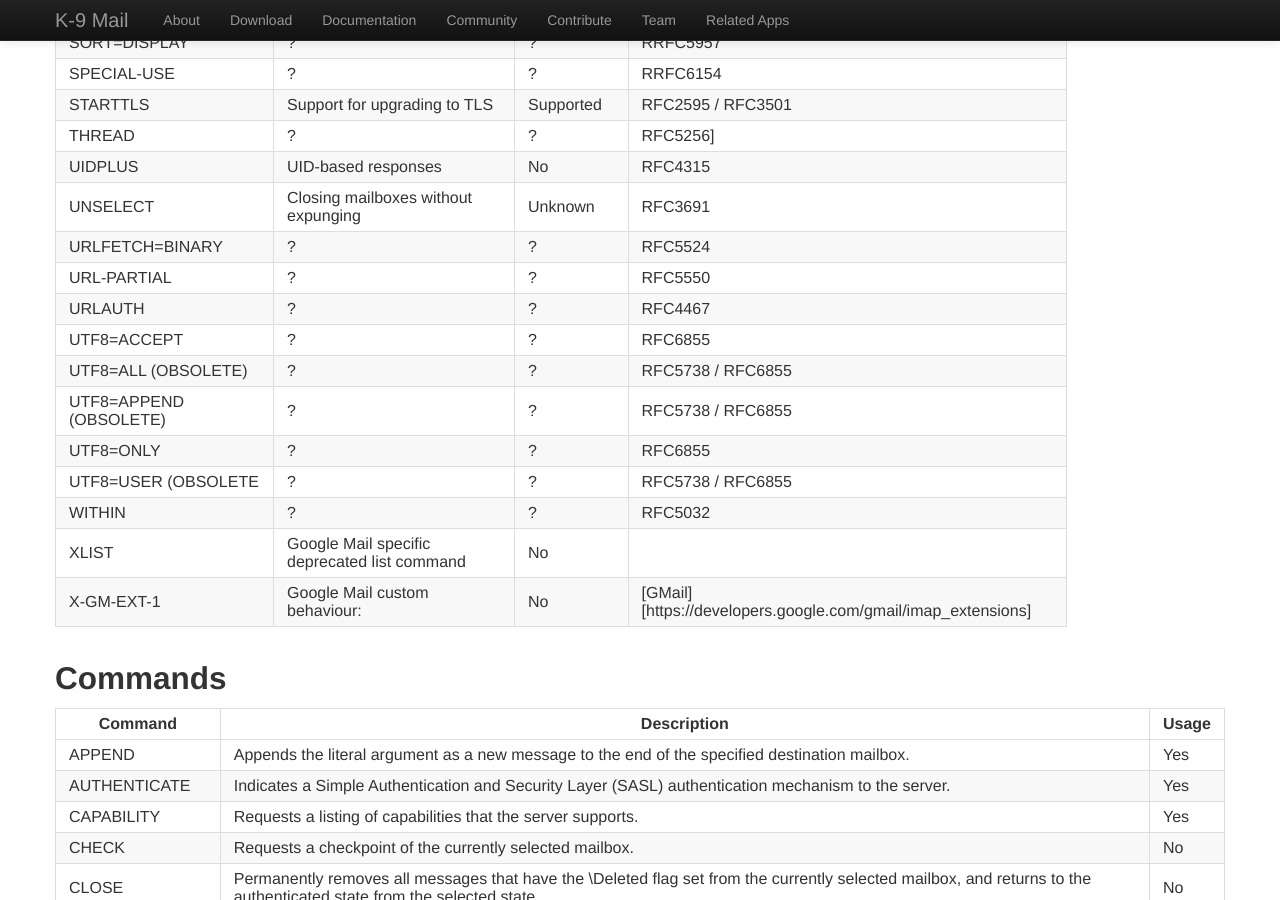
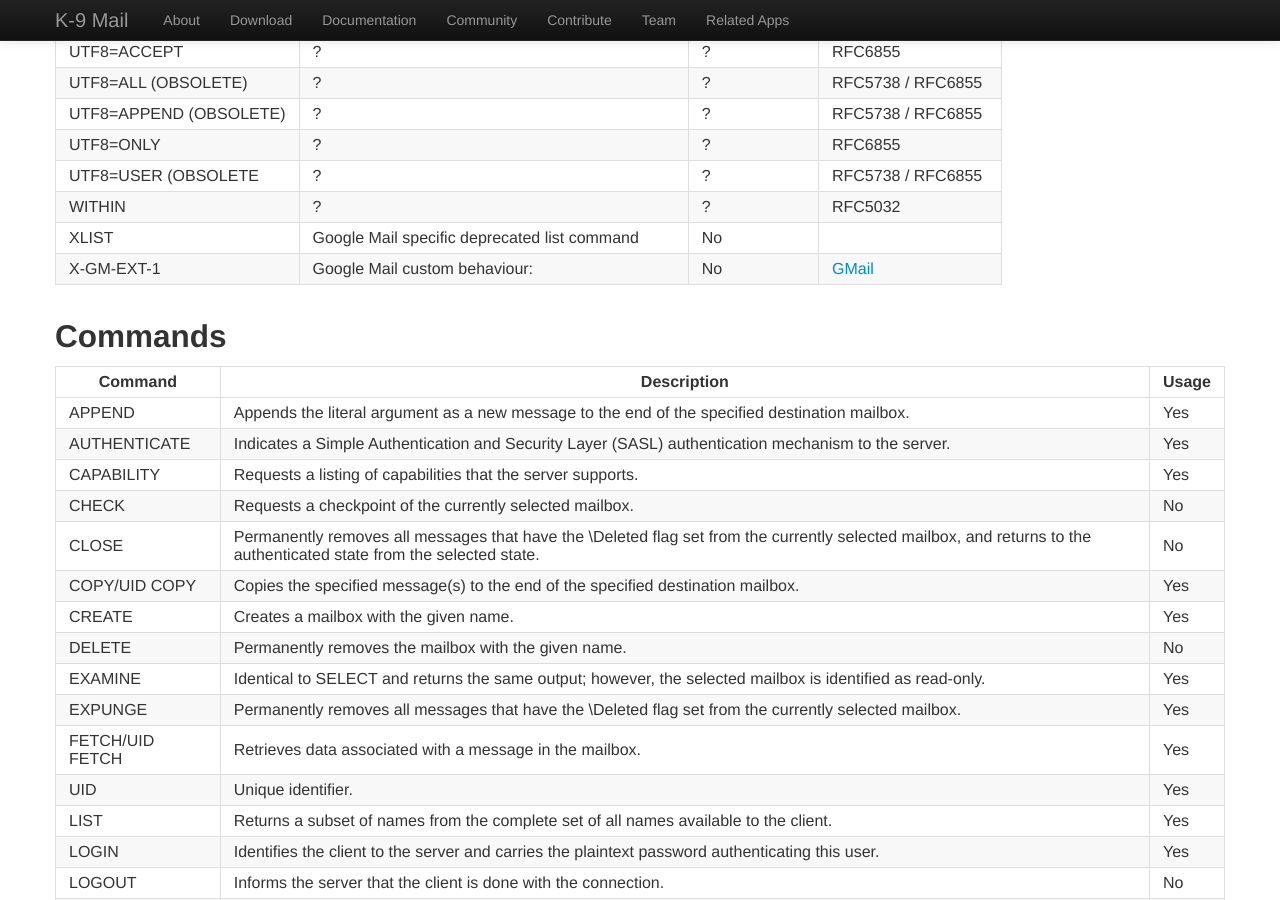
Before and after one commit to k9mail/k9mail.app, a Jekyll site: the page built from documentation/development/imapExtensions.md, in a window 1280 px wide and 900 px high, scrolled down 2015 px. Built offline with Jekyll 4.4.1, drawn with Linux system fonts in a browser that asks for light colours; nearby versions of some CDN libraries.

Commit message:
Update imapExtensions.md

```diff
--- a/documentation/development/imapExtensions.md
+++ b/documentation/development/imapExtensions.md
@@ -81,7 +81,7 @@ This page provides documentation on known commands extensions and their level of
 | UTF8=USER (OBSOLETE | ? | ? | RFC5738 / RFC6855 |
 | WITHIN | ? | ? | RFC5032 |
 | XLIST | Google Mail specific deprecated list command | No |
-| X-GM-EXT-1 | Google Mail custom behaviour: | No | [GMail][https://developers.google.com/gmail/imap_extensions] |
+| X-GM-EXT-1 | Google Mail custom behaviour: | No | [GMail](https://developers.google.com/gmail/imap_extensions) |
 
 
 
```
